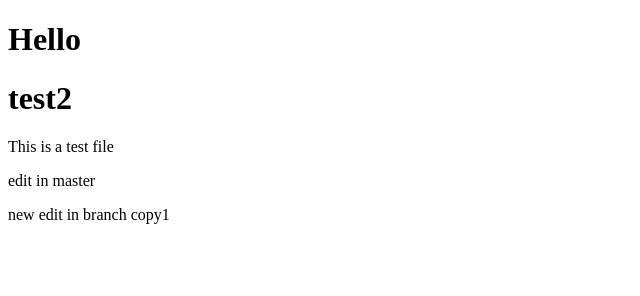
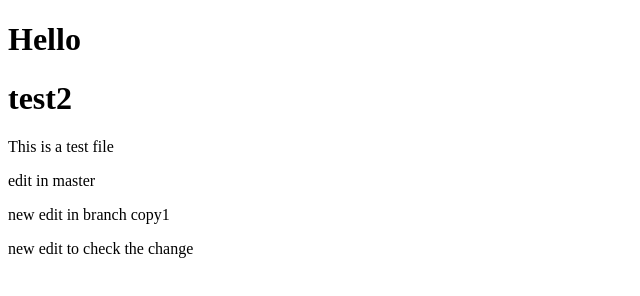
Before and after one commit to Sabah794/techCampus-one, a plain HTML site: page index.html in a window 1280 px wide. Shown: the whole page, without its empty margins (0-640 px from the left). Drawn offline with Linux system fonts and the light colour scheme.

Commit message:
check change line

```diff
--- a/index.html
+++ b/index.html
@@ -11,5 +11,7 @@
 <p>edit in master</p>
 <p>new edit in branch copy1</p>
 
+<p>new edit to check the change</p>
+
 </body>
 </html>
```
